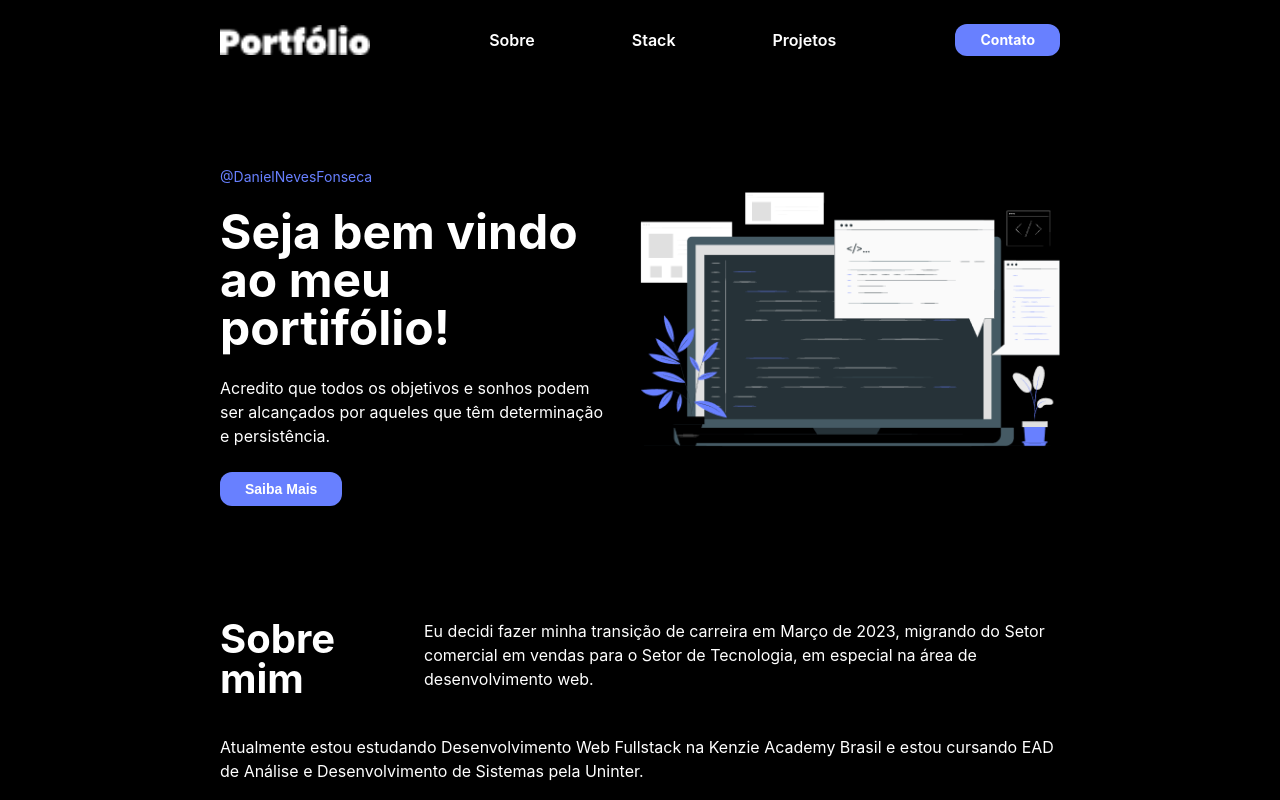
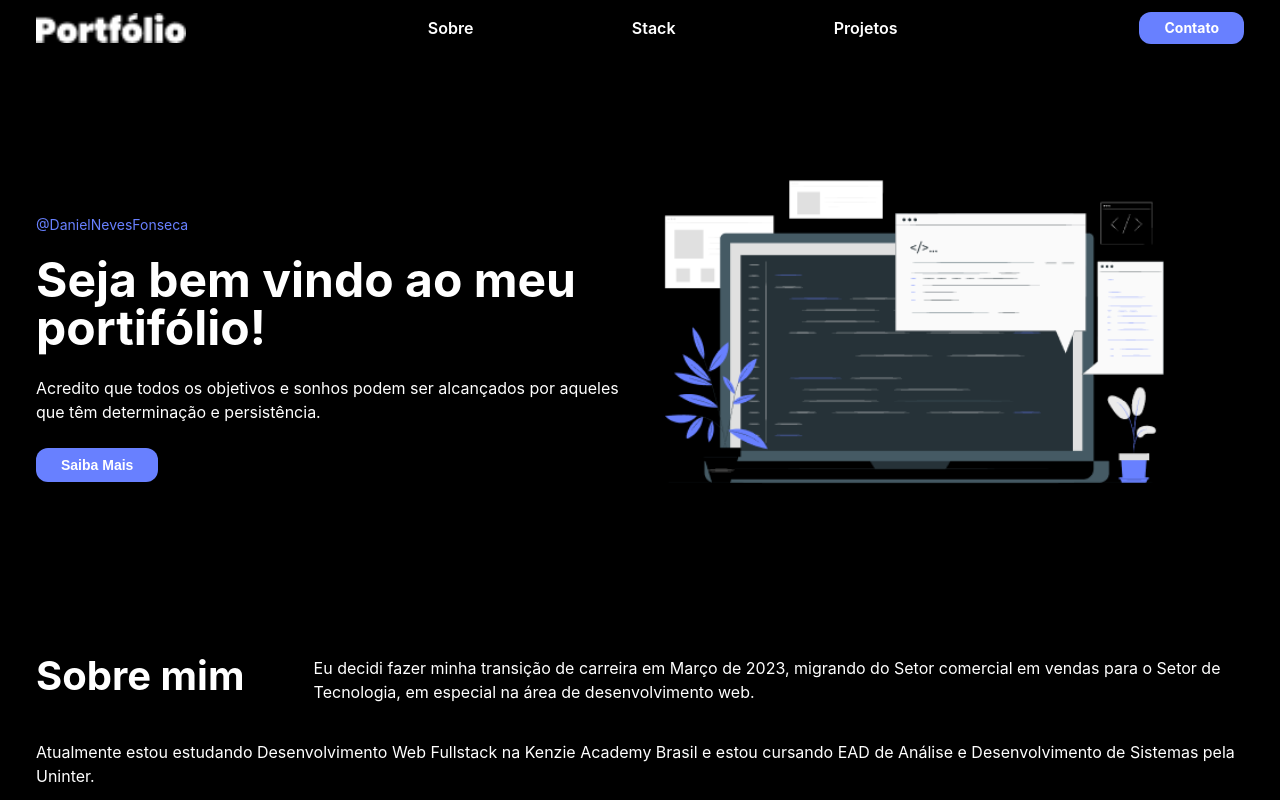
Before and after one commit to DanielNevesFonseca/React__MinimalPortfolio, a React (Vite) app: page / in a window 1280 px wide. Shown: the top 800 px of the page. Built offline with nearby package versions, Linux system fonts and the light colour scheme.

Commit message:
fix some css behaviors

```diff
--- a/src/styles/index.css
+++ b/src/styles/index.css
@@ -5,34 +5,29 @@
 
 body {
   background-color: var(--color-black);
-  padding: 24px 24px 60px 24px;
   position: relative;
+  display: flex;
+  margin: 0 auto;
+  flex-direction: column;
+  align-items: center;
+  justify-content: center;
+  max-width: 1280px;
 }
 
 .App {
   display: flex;
   flex-direction: column;
   gap: 80px;
+  margin: 0.75rem 2.25rem 3rem 2.25rem;
 }
 
-#top{
+#top {
   position: absolute;
   bottom: 12px;
   left: calc(50% - 70px);
-
-}
-
-@media (min-width: 768px) {
-  body {
-    padding: 24px 110px 60px 110px;
-  }
 }
 
 @media (min-width: 1024px) {
-  body {
-    padding: 24px 220px 60px 220px;
-  }
-
   .App {
     gap: 100px;
   }
```
